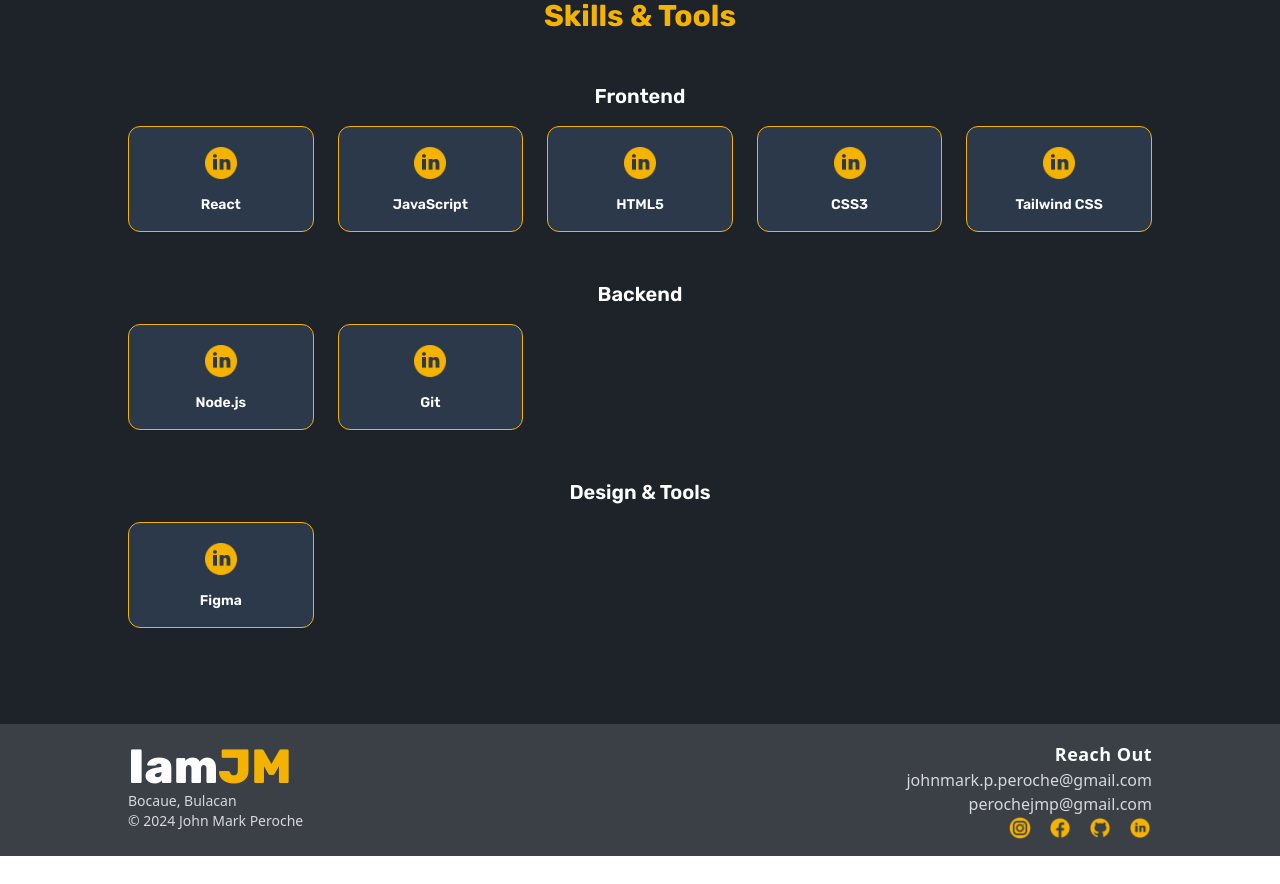
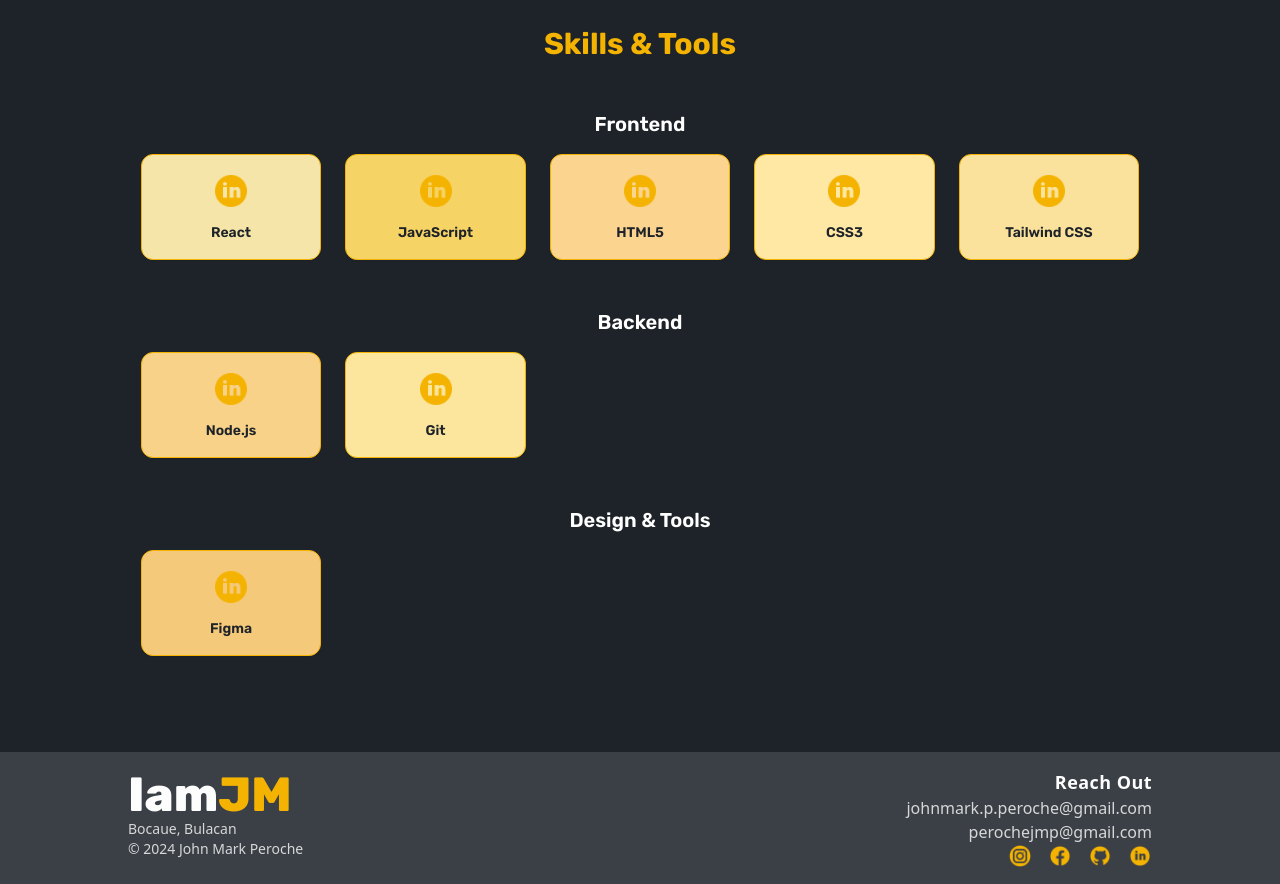
Before and after one commit to Java-rice/IAmJM, a React (Vite) app: page /IAmJM/about in a window 1280 px wide. Shown: the part 840-1724 px from the top of the page. Before the commit the page ends 1696 px from the top, so only its background shows below. Built offline with nearby package versions, Linux system fonts and the light colour scheme.

Commit message:
feat: skills and tools

```diff
--- a/src/components/cards/ToolCard.jsx
+++ b/src/components/cards/ToolCard.jsx
@@ -1,10 +1,12 @@
-import React from "react";
-
-const ToolCard = ({ imgSrc, title }) => {
+const ToolCard = ({ imgSrc, title, color, text_color, onClick }) => {
   return (
-    <div className="flex flex-col items-center gap-3 p-4 bg-[#2C394B] border border-[#F5B301] rounded-xl shadow-sm hover:scale-105 transition-transform">
-      <img src={imgSrc} alt={title} className="w-10 h-10" />
-      <h4 className="text-sm text-[#FDFDFD] font-semibold">{title}</h4>
+    <div
+      onClick={onClick}
+      style={{ backgroundColor: color || "#2C394B", color: text_color || "#FDFDFD" }}
+      className="cursor-pointer relative flex flex-col items-center gap-3 p-4 border border-[#F5B301] rounded-xl shadow-sm hover:scale-105 transition-transform"
+    >
+      <img src={imgSrc} alt={title} className="w-10 h-10" style={{ filter: text_color === "#FDFDFD" ? "invert(1)" : "none" }} />
+      <h4 className="text-sm font-semibold">{title}</h4>
     </div>
   );
 };
--- a/src/data/Tools.js
+++ b/src/data/Tools.js
@@ -8,20 +8,92 @@
 import figmaLogo from "@src/assets/LinkedIn.png";
 
 const tools = {
-  "Frontend": [
-    { title: "React", imgSrc: reactLogo },
-    { title: "JavaScript", imgSrc: jsLogo },
-    { title: "HTML5", imgSrc: htmlLogo },
-    { title: "CSS3", imgSrc: cssLogo },
-    { title: "Tailwind CSS", imgSrc: tailwindLogo }
+  Frontend: [
+    {
+      title: "React",
+      imgSrc: reactLogo,
+      color: "#F5E5A8", // soft banana yellow
+      text_color: "#1E2329",
+      projects: [
+        {
+          title: "Portfolio Website",
+          link: "https://yourportfolio.example.com",
+        },
+        {
+          title: "MERN Blog Platform",
+          link: "https://github.com/Java-rice/mern-blog-platform",
+        },
+      ],
+    },
+    {
+      title: "JavaScript",
+      imgSrc: jsLogo,
+      color: "#F6D365", // warm yellow gold
+      text_color: "#1E2329",
+      projects: [
+        {
+          title: "Task Manager App",
+          link: "https://github.com/Java-rice/task-manager",
+        },
+      ],
+    },
+    {
+      title: "HTML5",
+      imgSrc: htmlLogo,
+      color: "#FBD490", // muted peachy yellow
+      text_color: "#1E2329",
+      projects: [],
+    },
+    {
+      title: "CSS3",
+      imgSrc: cssLogo,
+      color: "#FFE8A3", // pale matte yellow
+      text_color: "#1E2329",
+      projects: [],
+    },
+    {
+      title: "Tailwind CSS",
+      imgSrc: tailwindLogo,
+      color: "#FAE29C", // soft gold
+      text_color: "#1E2329",
+      projects: [
+        {
+          title: "Responsive Landing Page",
+          link: "https://codepen.io/Java-rice/full/example123",
+        },
+      ],
+    },
   ],
-  "Backend": [
-    { title: "Node.js", imgSrc: nodeLogo },
-    { title: "Git", imgSrc: gitLogo }
+  Backend: [
+    {
+      title: "Node.js",
+      imgSrc: nodeLogo,
+      color: "#F7D288", // warm light gold
+      text_color: "#1E2329",
+      projects: [
+        {
+          title: "MERN Blog Platform",
+          link: "https://github.com/Java-rice/mern-blog-platform",
+        },
+      ],
+    },
+    {
+      title: "Git",
+      imgSrc: gitLogo,
+      color: "#FCE69D", // pastel yellow
+      text_color: "#1E2329",
+      projects: [],
+    },
   ],
   "Design & Tools": [
-    { title: "Figma", imgSrc: figmaLogo }
-  ]
+    {
+      title: "Figma",
+      imgSrc: figmaLogo,
+      color: "#F5C97A", // matte amber
+      text_color: "#1E2329",
+      projects: [],
+    },
+  ],
 };
 
 export default tools;
--- a/src/pages/Content.jsx
+++ b/src/pages/Content.jsx
@@ -25,7 +25,7 @@
 
   return (
     <>
-      <div className="relative flex-1 flex flex-col">
+      <div className="relative flex-1 flex flex-col px-4">
         <TransitionWrapper>
           <ScrollToTop />
           <Outlet />
--- a/src/pages/about/About.jsx
+++ b/src/pages/about/About.jsx
@@ -1,4 +1,4 @@
-import React from "react";
+import React, { useState } from "react";
 import ToolCard from "@src/components/cards/ToolCard";
 import { Button } from "@src/components/button/Button";
 import profileImage from "@src/assets/profileimage.png";
@@ -7,6 +7,8 @@
 import { motion } from "framer-motion";
 
 const About = () => {
+  const [selectedTool, setSelectedTool] = useState(null);
+
   return (
     <div className="relative px-6 md:px-[10%] py-24 text-[#FDFDFD] font-rubik flex flex-col items-center gap-16 overflow-hidden bg-[#1E2329]">
       {/* About Me Section */}
@@ -69,12 +71,11 @@
 
         {/* Profile Image with Geometric Animation */}
         <motion.div
-          className="lg:col-span-7 w-full flex justify-center  items-center relative min-h-[36rem]"
+          className="lg:col-span-7 w-full flex justify-center items-center relative min-h-[36rem]"
           initial={{ opacity: 0, y: 30 }}
           animate={{ opacity: 1, y: 0 }}
           transition={{ duration: 0.8 }}
         >
-          {/* Geometric Animated Background */}
           <motion.div
             className="absolute inset-0 flex justify-center items-center z-0"
             initial={{ rotate: 0 }}
@@ -100,11 +101,10 @@
             </svg>
           </motion.div>
 
-          {/* Profile Image */}
           <motion.img
             src={profileImage}
             alt="Profile"
-            className="relative z-10 w-[20rem]  md:w-[24rem] object-cover"
+            className="relative z-10 w-[20rem] md:w-[24rem] object-cover"
             initial={{ scale: 0.95 }}
             animate={{ scale: 1 }}
             transition={{ duration: 1, ease: "easeInOut" }}
@@ -129,13 +129,51 @@
                 transition={{ duration: 0.5, delay: 0.1 }}
               >
                 {skillList.map((tool, index) => (
-                  <ToolCard key={index} {...tool} />
+                  <ToolCard
+                  key={index}
+                  imgSrc={tool.imgSrc}
+                  title={tool.title}
+                  color={tool.color}
+                  text_color={tool.text_color}
+                  onClick={() => setSelectedTool(tool)}
+                />
                 ))}
               </motion.div>
             </div>
           ))}
         </div>
       </div>
+
+      {/* Overlay for Projects */}
+      {selectedTool && selectedTool.projects?.length > 0 && (
+        <div className="fixed inset-0 z-50 flex items-center justify-center bg-black/60">
+          <div className="bg-[#1E2329] border border-[#F5B301] p-6 rounded-2xl max-w-md w-full mx-4 shadow-2xl relative">
+            <h3 className="text-lg font-semibold text-[#F5B301] text-center mb-4">
+              Projects using {selectedTool.title}
+            </h3>
+            <ul className="text-white space-y-3 text-base max-h-60 overflow-y-auto px-1">
+              {selectedTool.projects.map((project, index) => (
+                <li key={index}>
+                  <a
+                    href={project.link}
+                    target="_blank"
+                    rel="noopener noreferrer"
+                    className="hover:underline block text-center"
+                  >
+                    • {project.title}
+                  </a>
+                </li>
+              ))}
+            </ul>
+            <button
+              onClick={() => setSelectedTool(null)}
+              className="absolute top-2 right-3 text-sm text-gray-400 hover:text-red-400"
+            >
+              ✕
+            </button>
+          </div>
+        </div>
+      )}
     </div>
   );
 };
--- a/src/pages/contacts/Contacts.jsx
+++ b/src/pages/contacts/Contacts.jsx
@@ -1,6 +1,10 @@
 import React, { useState } from "react";
 import Navigation from "@src/components/navigation/Navigation";
 import { Button } from "@src/components/button/Button";
+import Facebook from "@src/assets/Facebook.png";
+import Instagram from "@src/assets/Instagram.png";
+import LinkedIn from "@src/assets/LinkedIn.png";
+import Github from "@src/assets/GitHub.png";
 
 const Contacts = () => {
   const [formData, setFormData] = useState({
@@ -61,16 +65,23 @@
         throw new Error("Failed to send the message.");
       }
     } catch (error) {
-      setErrors({ submit: "There was an issue sending your message. Please try again later." });
+      setErrors({
+        submit: "There was an issue sending your message. Please try again later.",
+      });
     }
   };
 
   return (
-    <div className="px-6 md:px-20 py-10 font-rubik text-white">
-      <div className="text-center mb-10">
+    <div className="px-6 md:px-20 py-24 font-rubik text-white">
+      <div className="text-center my-8">
         <h1 className="text-3xl md:text-4xl font-bold tracking-wide text-[#F5B301]">
           REACH ME OUT
         </h1>
+        <p className="text-gray-300 text-base md:text-lg mt-4 max-w-3xl mx-auto">
+          Let's connect! Whether you have a question, a collaboration opportunity,
+          or just want to say hi—I'm excited to hear from you. Fill out the form below
+          and I’ll get back to you as soon as I can.
+        </p>
       </div>
 
       <form
@@ -132,11 +143,57 @@
           </div>
         </div>
 
-        <div className="flex flex-col justify-center text-justify text-lg leading-relaxed text-gray-200">
-          <p>
-            I'm always open to discuss your next big idea or answer any questions you may have.
-            Drop me a line and let's get the conversation started. Whether it's a project, a partnership, or just a friendly hello—I'd love to hear from you!
-          </p>
+        <div className="flex flex-col justify-between text-justify text-base leading-relaxed text-gray-200 gap-6">
+          <div className="pt-16">
+            <p>
+              I'm always open to connecting with passionate individuals and creative minds.
+              Whether you're starting a new project, need a developer for hire, or just
+              looking for some advice—feel free to drop me a message.
+            </p>
+            <p className="mt-4">
+              I typically respond within 24–48 hours, so hang tight and let’s make
+              something awesome together.
+            </p>
+          </div>
+
+          {/* Socials Section */}
+          <div className="mt-4">
+            <h4 className="text-[#F5B301] font-semibold mb-2">You can also find me here:</h4>
+            <div className="flex flex-row gap-4 mt-2">
+              <a
+                href="https://www.instagram.com/jamaaaaaaaaaaaak/"
+                target="_blank"
+                rel="noopener noreferrer"
+                className="hover:scale-110 transition-transform"
+              >
+                <img src={Instagram} alt="Instagram" className="w-10 h-10" />
+              </a>
+              <a
+                href="https://www.facebook.com/johnmark.pacaldoperoche/"
+                target="_blank"
+                rel="noopener noreferrer"
+                className="hover:scale-110 transition-transform"
+              >
+                <img src={Facebook} alt="Facebook" className="w-10 h-10" />
+              </a>
+              <a
+                href="https://github.com/Java-rice"
+                target="_blank"
+                rel="noopener noreferrer"
+                className="hover:scale-110 transition-transform"
+              >
+                <img src={Github} alt="GitHub" className="w-10 h-10" />
+              </a>
+              <a
+                href="https://www.linkedin.com/in/john-mark-peroche-61a756229/"
+                target="_blank"
+                rel="noopener noreferrer"
+                className="hover:scale-110 transition-transform"
+              >
+                <img src={LinkedIn} alt="LinkedIn" className="w-10 h-10" />
+              </a>
+            </div>
+          </div>
         </div>
       </form>
     </div>
```
Also changed, not shown: src/pages/about/Tools.js (deleted).
